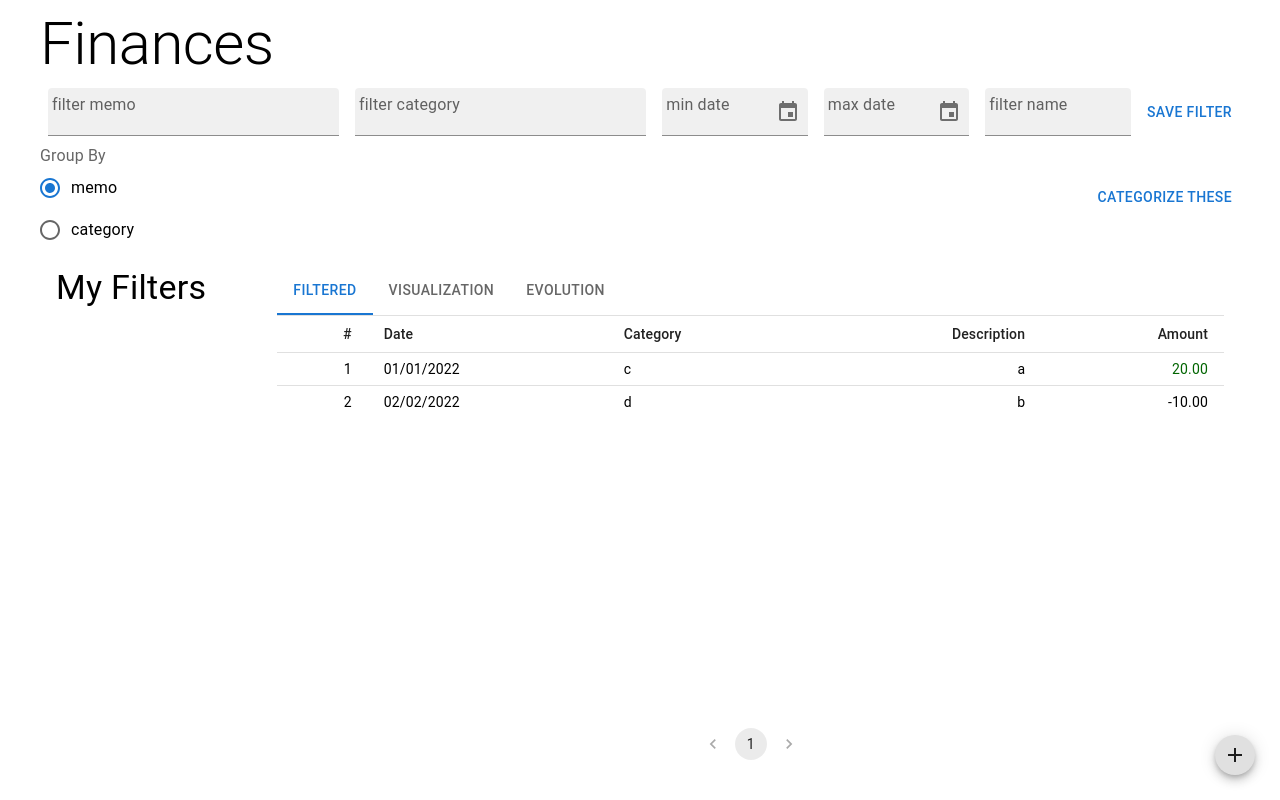
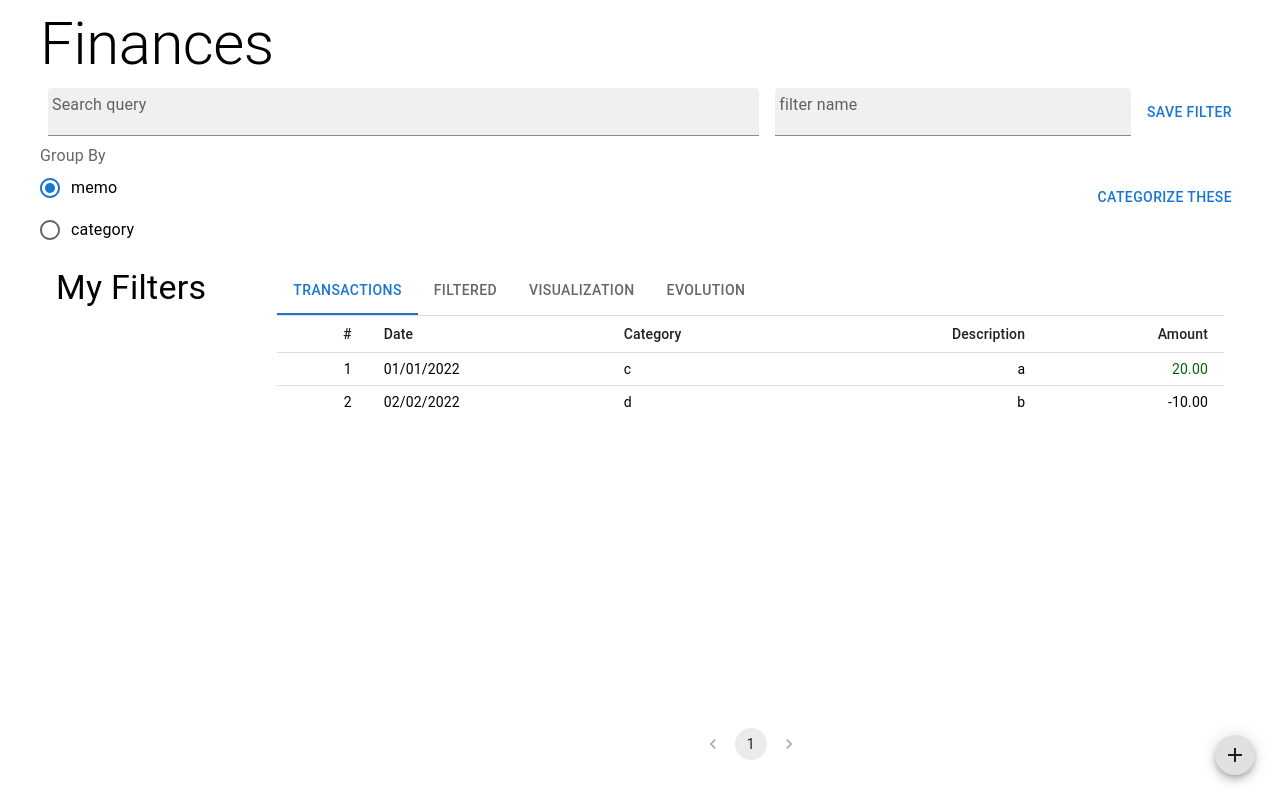
Before and after one commit to luism6n/finances-app, a React (Create React App) app: page / in a window 1280 px wide. Built offline with nearby package versions, Linux system fonts and the light colour scheme.

Commit message:
use query search parser for filters

```diff
--- a/package.json
+++ b/package.json
@@ -20,6 +20,7 @@
     "react": "^18.2.0",
     "react-dom": "^18.2.0",
     "react-scripts": "5.0.1",
+    "search-query-parser": "^1.6.0",
     "web-vitals": "^2.1.4"
   },
   "scripts": {
--- a/src/App.js
+++ b/src/App.js
@@ -18,37 +18,54 @@ function App() {
   const { transactions, setCategory, setTransactions, setOpenFiles } =
     useTransactions();
   const [currentFilter, setCurrentFilter] = useState({
-    memo: "",
-    categ: "",
+    query: {},
     enabled: true,
   });
 
   const [fileSelectorOpen, setFileSelectorOpen] = useState(false);
 
+  function includesAny(value, searchTerms) {
+    if (!searchTerms) {
+      return true;
+    }
+
+    for (let term of searchTerms) {
+      if (term.startsWith("!")) {
+        if (!value.includes(term.substring(1))) return true;
+      } else if (value.includes(term)) {
+        return true;
+      }
+    }
+
+    return false;
+  }
+
   function applyFilters(transactions, filters) {
-    console.log(transactions);
     let filtered = transactions;
     for (let f of filters) {
       if (!f.enabled) {
         continue;
       }
 
+      let q = f.query;
+      console.log({ q });
+
       filtered = filtered
-        .filter((t) => t.memo.toLowerCase().includes(f.memo))
-        .filter((t) => t.categ.toLowerCase().includes(f.categ))
         .filter((t) =>
-          f.minDate && f.minDate.isValid() ? t.date >= f.minDate : true
+          includesAny(t.memo.toLowerCase() + t.categ.toLowerCase(), q.text)
         )
-        .filter((t) =>
-          f.maxDate && f.maxDate.isValid() ? t.date <= f.maxDate : true
-        );
+        .filter((t) => includesAny(t.memo.toLowerCase(), q.desc))
+        .filter((t) => includesAny(t.categ.toLowerCase(), q.categ))
+        .filter((t) => includesAny(t.date.format("YYYY"), q.y))
+        .filter((t) => includesAny(t.date.format("MM"), q.m))
+        .filter((t) => includesAny(t.date.format("DD"), q.d));
     }
 
     return filtered;
   }
 
-  console.log({ currentFilter, myFilters, transactions });
   const filtered = applyFilters(transactions, [...myFilters, currentFilter]);
+  const currentFilterResults = applyFilters(transactions, [currentFilter]);
 
   function openFileSelector() {
     setFileSelectorOpen(true);
@@ -82,10 +99,8 @@ function App() {
         <Tabs
           sx={{ flex: 5, margin: 2 }}
           {...{
-            setCategory,
             filtered,
-            setTransactions,
-            setOpenFiles,
+            currentFilterResults,
             groupBy,
           }}
         />
--- a/src/CurrentFilter.js
+++ b/src/CurrentFilter.js
@@ -4,9 +4,12 @@ import { AdapterDateFns } from "@mui/x-date-pickers/AdapterDateFns";
 import moment from "moment";
 import { nanoid } from "nanoid";
 import React, { useState } from "react";
+import { parse } from "search-query-parser";
 
 export default function CurrentFilter({ filter, setFilter, saveFilter }) {
   const [filterName, setFilterName] = useState("");
+  const [query, setQuery] = useState("");
+
   const [currentFilterNoNameError, setCurrentFilterNoNameError] = useState("");
   function validateAndSaveFilter(e) {
     if (!filterName) {
@@ -17,7 +20,18 @@ export default function CurrentFilter({ filter, setFilter, saveFilter }) {
     setCurrentFilterNoNameError("");
     saveFilter({ ...filter, name: filterName, id: nanoid() });
     setFilterName("");
-    setFilter({ memo: "", categ: "", enabled: true });
+    setFilter({ query: "", enabled: true });
+  }
+
+  function onQueryChange(newQuery) {
+    setQuery(newQuery);
+    const options = {
+      alwaysArray: true,
+      keywords: ["desc", "categ", "y", "d", "m"],
+      ranges: ["date"],
+      tokenize: true,
+    };
+    setFilter({ ...filter, query: parse(newQuery, options) });
   }
 
   return (
@@ -26,50 +40,9 @@ export default function CurrentFilter({ filter, setFilter, saveFilter }) {
         sx={{ flex: 2, p: 1 }}
         variant="filled"
         size="small"
-        value={filter.memo}
-        onChange={(e) => setFilter({ ...filter, memo: e.target.value })}
-        label="filter memo"
-      />
-      <TextField
-        sx={{ flex: 2, p: 1 }}
-        variant="filled"
-        size="small"
-        value={filter.categ}
-        onChange={(e) => setFilter({ ...filter, categ: e.target.value })}
-        label="filter category"
-      />
-      <LocalizationProvider dateAdapter={AdapterDateFns}>
-        <DesktopDatePicker
-          label="min date"
-          inputFormat="dd/MM/yyyy"
-          value={
-            filter.minDate && filter.minDate.isValid() ? filter.minDate : null
-          }
-          onChange={(d) => setFilter({ ...filter, minDate: moment(d) })}
-          renderInput={(params) => (
-            <TextField
-              sx={{ flex: 1, p: 1 }}
-              variant="filled"
-              size="small"
-              {...params}
-            />
-          )}
-        />
-        <DesktopDatePicker
-          label="max date"
-          inputFormat="dd/MM/yyyy"
-          value={
-            filter.maxDate && filter.maxDate.isValid() ? filter.maxDate : null
-          }
-          onChange={(d) => setFilter({ ...filter, maxDate: moment(d) })}
-          renderInput={(params) => (
-            <TextField
-              sx={{ flex: 1, p: 1 }}
-              variant="filled"
-              size="small"
-              {...params}
-            />
-          )}
+        value={query}
+        onChange={(e) => onQueryChange(e.target.value)}
+        label="Search query"
       />
       <TextField
         sx={{ flex: 1, p: 1 }}
@@ -81,7 +54,6 @@ export default function CurrentFilter({ filter, setFilter, saveFilter }) {
         error={!!currentFilterNoNameError}
       />
       <Button onClick={validateAndSaveFilter}>Save filter</Button>
-      </LocalizationProvider>
     </Stack>
   );
 }
--- a/src/FileSelector.js
+++ b/src/FileSelector.js
@@ -22,7 +22,7 @@ import parseCSV from "./utils";
 export default function FileSelector({
   open,
   setOpen,
-  setUnfiltered,
+  setTransactions,
   setOpenFiles,
 }) {
   const [erasePrevious, setErasePrevious] = useState(false);
@@ -88,12 +88,12 @@ export default function FileSelector({
 
     if (erasePrevious) {
       setOpenFiles(newFiles);
-      setUnfiltered(newTransactions);
+      setTransactions(newTransactions);
     } else {
       setOpenFiles((o) => {
         return [...o, newFiles];
       });
-      setUnfiltered((u) => {
+      setTransactions((u) => {
         return [...u, ...newTransactions];
       });
     }
--- a/src/Tabs.js
+++ b/src/Tabs.js
@@ -5,7 +5,7 @@ import Evolution from "./Evolution";
 import Transactions from "./Transactions";
 import Visualization from "./Visualization";
 
-export default function Tabs({ sx, filtered, groupBy }) {
+export default function Tabs({ sx, filtered, groupBy, currentFilterResults }) {
   const [tab, setTab] = useState("1");
   return (
     <TabContext value={tab}>
@@ -15,22 +15,26 @@ export default function Tabs({ sx, filtered, groupBy }) {
             onChange={(e, tab) => setTab(tab)}
             aria-label="lab API tabs example"
           >
-            <Tab label="Filtered" value="1" />
-            <Tab label="Visualization" value="2" />
-            <Tab label="Evolution" value="3" />
+            <Tab label="Transactions" value="1" />
+            <Tab label="Filtered" value="2" />
+            <Tab label="Visualization" value="3" />
+            <Tab label="Evolution" value="4" />
           </TabList>
         </Box>
         <TabPanel sx={{ overflow: "hidden", height: "100%", p: 0 }} value="1">
+          <Transactions transactions={currentFilterResults} />
+        </TabPanel>
+        <TabPanel sx={{ overflow: "hidden", height: "100%", p: 0 }} value="2">
           <Transactions transactions={filtered} />
         </TabPanel>
-        <TabPanel sx={{ overflow: "hidden", height: "100%" }} value="2">
+        <TabPanel sx={{ overflow: "hidden", height: "100%" }} value="3">
           {filtered.length > 0 ? (
             <Visualization groupBy={groupBy} transactions={filtered} />
           ) : (
             "Select at least one transaction"
           )}
         </TabPanel>
-        <TabPanel sx={{ overflow: "hidden", height: "100%" }} value="3">
+        <TabPanel sx={{ overflow: "hidden", height: "100%" }} value="4">
           {filtered.length > 0 ? (
             <Evolution groupBy={groupBy} transactions={filtered} />
           ) : (
--- a/src/Transactions.js
+++ b/src/Transactions.js
@@ -30,7 +30,6 @@ export default function Transactions({ transactions }) {
     (page - 1) * perPage,
     page * perPage
   );
-  console.log({ transactionsInPage });
 
   function onPageChange(e, v) {
     setPage(v);
--- a/src/useFilters.js
+++ b/src/useFilters.js
@@ -1,15 +1,8 @@
-import moment from "moment";
 import { useState } from "react";
 
 export default function useFilters() {
   const [myFilters, _setMyFilters] = useState(
-    (JSON.parse(window.localStorage.getItem("myFilters")) || []).map((f) => {
-      return {
-        ...f,
-        minDate: moment(f.minDate, moment.defaultFormatUtc),
-        maxDate: moment(f.maxDate, moment.defaultFormatUtc),
-      };
-    })
+    JSON.parse(window.localStorage.getItem("myFilters")) || []
   );
 
   function setMyFilters(fs) {
```
Also changed, not shown: 1 other file (tests, documents, lock files or other folders). Lines whose indentation alone changed are shown as unchanged.
